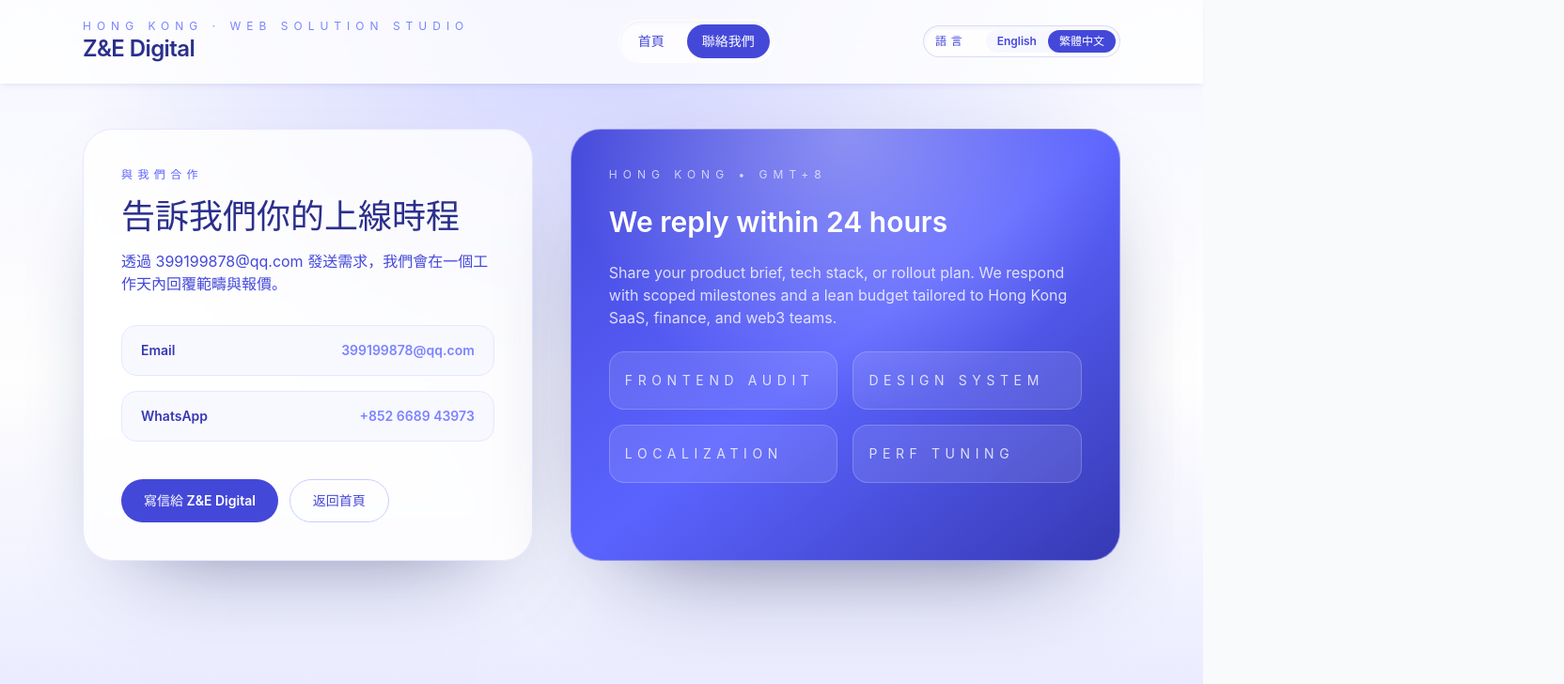
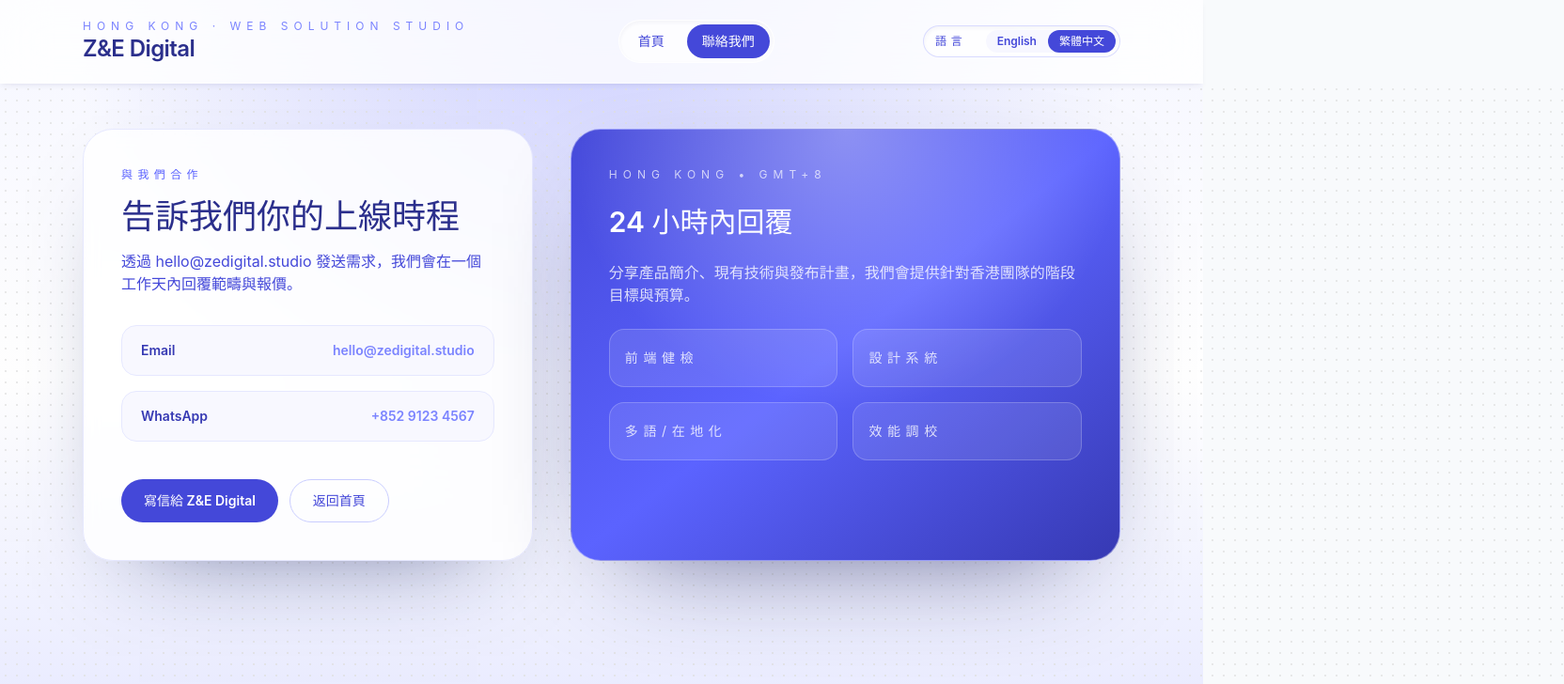
Before and after one commit to monman2l/keeperbon, a React (Vite) app: page /contact in a window 1280 px wide. Shown: the top 728 px of the page at 94% size, 1664 px wide, since content can reach past the window. Built offline with nearby package versions, Linux system fonts and the light colour scheme.

Commit message:
fix: contact page i18n

```diff
--- a/src/components/layout/RootLayout.jsx
+++ b/src/components/layout/RootLayout.jsx
@@ -75,8 +75,18 @@
         </div>
       </header>
 
-      <main className="relative z-10 mx-auto flex w-full max-w-6xl flex-1 flex-col px-6 py-12">
-        <Outlet />
+      <main className="relative z-10 flex flex-1 px-0 py-12">
+        <div
+          aria-hidden
+          className="pointer-events-none absolute inset-y-0 left-1/2 w-[160vw] -translate-x-1/2 opacity-70"
+          style={{
+            backgroundImage: "radial-gradient(#e0e0e0 1px, transparent 1px)",
+            backgroundSize: "12px 12px",
+          }}
+        />
+        <div className="relative mx-auto flex w-full max-w-6xl flex-1 flex-col px-6">
+          <Outlet />
+        </div>
       </main>
 
       <footer className="relative z-10 border-t border-white/30 bg-brand-900 text-center text-xs text-brand-100">
--- a/src/locales/en.json
+++ b/src/locales/en.json
@@ -14,7 +14,8 @@
     "eyebrow": "Z&E Digital · Hong Kong",
     "title": "Web experiences with the calm precision of a product launch.",
     "body": "We build the portals, internal tools, and marketing refreshes founders need when nothing short of premium will do.",
-    "ctaButton": "Book a discovery call",
+    "reactDocs": "Book a discovery call",
+    "tailwindDocs": "Download capabilities",
     "blocks": [
       {
         "tag": "Corporate portals",
@@ -38,6 +39,21 @@
     "title": "Tell us about your launch timeline",
     "body": "Share your brief via <link>{{email}}</link>. We reply within one business day with scope and budget.",
     "emailCta": "Email Z&E Digital",
-    "backHome": "Back to Home"
+    "backHome": "Back to Home",
+    "channels": [
+      { "label": "Email", "value": "hello@zedigital.studio", "type": "email" },
+      { "label": "WhatsApp", "value": "+852 9123 4567", "type": "whatsapp" }
+    ],
+    "promo": {
+      "badge": "Hong Kong • GMT+8",
+      "title": "We reply within 24 hours",
+      "body": "Share your product brief, tech stack, or rollout plan. We respond with scoped milestones and a lean budget tailored to Hong Kong teams.",
+      "items": [
+        "Frontend audit",
+        "Design system",
+        "Localization",
+        "Performance tuning"
+      ]
+    }
   }
 }
--- a/src/locales/zh-HK.json
+++ b/src/locales/zh-HK.json
@@ -14,7 +14,8 @@
     "eyebrow": "Z&E Digital · 香港",
     "title": "像產品發佈一樣冷靜、精準地完成網站體驗。",
     "body": "當你需要企業門戶、營運工具或品牌改版保持高質感時，我們負責策略、設計與工程。",
-    "ctaButton": "預約需求洽談",
+    "reactDocs": "預約需求洽談",
+    "tailwindDocs": "下載服務簡介",
     "blocks": [
       {
         "tag": "企業門戶",
@@ -38,6 +39,16 @@
     "title": "告訴我們你的上線時程",
     "body": "透過 <link>{{email}}</link> 發送需求，我們會在一個工作天內回覆範疇與報價。",
     "emailCta": "寫信給 Z&E Digital",
-    "backHome": "返回首頁"
+    "backHome": "返回首頁",
+    "channels": [
+      { "label": "Email", "value": "hello@zedigital.studio", "type": "email" },
+      { "label": "WhatsApp", "value": "+852 9123 4567", "type": "whatsapp" }
+    ],
+    "promo": {
+      "badge": "Hong Kong • GMT+8",
+      "title": "24 小時內回覆",
+      "body": "分享產品簡介、現有技術與發布計畫，我們會提供針對香港團隊的階段目標與預算。",
+      "items": ["前端健檢", "設計系統", "多語/在地化", "效能調校"]
+    }
   }
 }
--- a/src/pages/contact/ContactPage.jsx
+++ b/src/pages/contact/ContactPage.jsx
@@ -1,19 +1,16 @@
 import { Link } from "react-router-dom";
 import { Trans, useTranslation } from "react-i18next";
 
-const EMAIL = "399199878@qq.com";
-
-const contactChannels = [
-  { label: "Email", value: EMAIL, href: `mailto:${EMAIL}` },
-  {
-    label: "WhatsApp",
-    value: "+852 6689 43973",
-    href: "https://wa.me/85266894390",
-  },
-];
+const EMAIL = "hello@zedigital.studio";
+const CHANNEL_URLS = {
+  email: `mailto:${EMAIL}`,
+  whatsapp: "https://wa.me/85291234567",
+};
 
 function ContactPage() {
   const { t } = useTranslation();
+  const channels = t("contact.channels", { returnObjects: true });
+  const promo = t("contact.promo", { returnObjects: true });
 
   return (
     <section className="grid w-full grid-cols-1 gap-10 lg:grid-cols-[0.9fr,_1.1fr]">
@@ -42,18 +39,23 @@
         </p>
 
         <div className="mt-8 space-y-4">
-          {contactChannels.map((channel) => (
+          {Array.isArray(channels) &&
+            channels.map((channel) => {
+              const href = CHANNEL_URLS[channel.type] ?? channel.value;
+              const needsBlank = href.startsWith("http");
+              return (
                 <a
                   key={channel.label}
-              href={channel.href}
+                  href={href}
                   className="flex items-center justify-between rounded-2xl border border-brand-100 bg-brand-50/70 px-5 py-4 text-sm font-semibold text-brand-700 transition hover:border-brand-300 hover:bg-white"
-              target={channel.href.startsWith("http") ? "_blank" : undefined}
-              rel={channel.href.startsWith("http") ? "noreferrer" : undefined}
+                  target={needsBlank ? "_blank" : undefined}
+                  rel={needsBlank ? "noreferrer" : undefined}
                 >
                   <span>{channel.label}</span>
                   <span className="text-brand-400">{channel.value}</span>
                 </a>
-          ))}
+              );
+            })}
         </div>
 
         <div className="mt-10 flex flex-wrap gap-3">
@@ -76,21 +78,13 @@
         <div className="absolute inset-0 bg-[radial-gradient(circle_at_top,_rgba(255,255,255,0.35),_transparent_55%)]" />
         <div className="relative z-10 space-y-6">
           <p className="text-xs uppercase tracking-[0.5em] text-white/70">
-            Hong Kong • GMT+8
+            {promo?.badge}
           </p>
-          <h2 className="text-3xl font-semibold">We reply within 24 hours</h2>
-          <p className="text-white/80">
-            Share your product brief, tech stack, or rollout plan. We respond
-            with scoped milestones and a lean budget tailored to Hong Kong SaaS,
-            finance, and web3 teams.
-          </p>
+          <h2 className="text-3xl font-semibold">{promo?.title}</h2>
+          <p className="text-white/80">{promo?.body}</p>
           <div className="grid gap-4 sm:grid-cols-2">
-            {[
-              "Frontend audit",
-              "Design system",
-              "Localization",
-              "Perf tuning",
-            ].map((item) => (
+            {Array.isArray(promo?.items) &&
+              promo.items.map((item) => (
                 <div
                   key={item}
                   className="rounded-2xl border border-white/20 bg-white/10 px-4 py-5 text-sm uppercase tracking-[0.4em] text-white/80"
--- a/src/pages/home/HomePage.jsx
+++ b/src/pages/home/HomePage.jsx
@@ -31,7 +31,6 @@
             >
               {t("home.ctaButton")}
             </a>
-
           </div>
         </div>
       </section>
```
Lines whose indentation alone changed are shown as unchanged.
